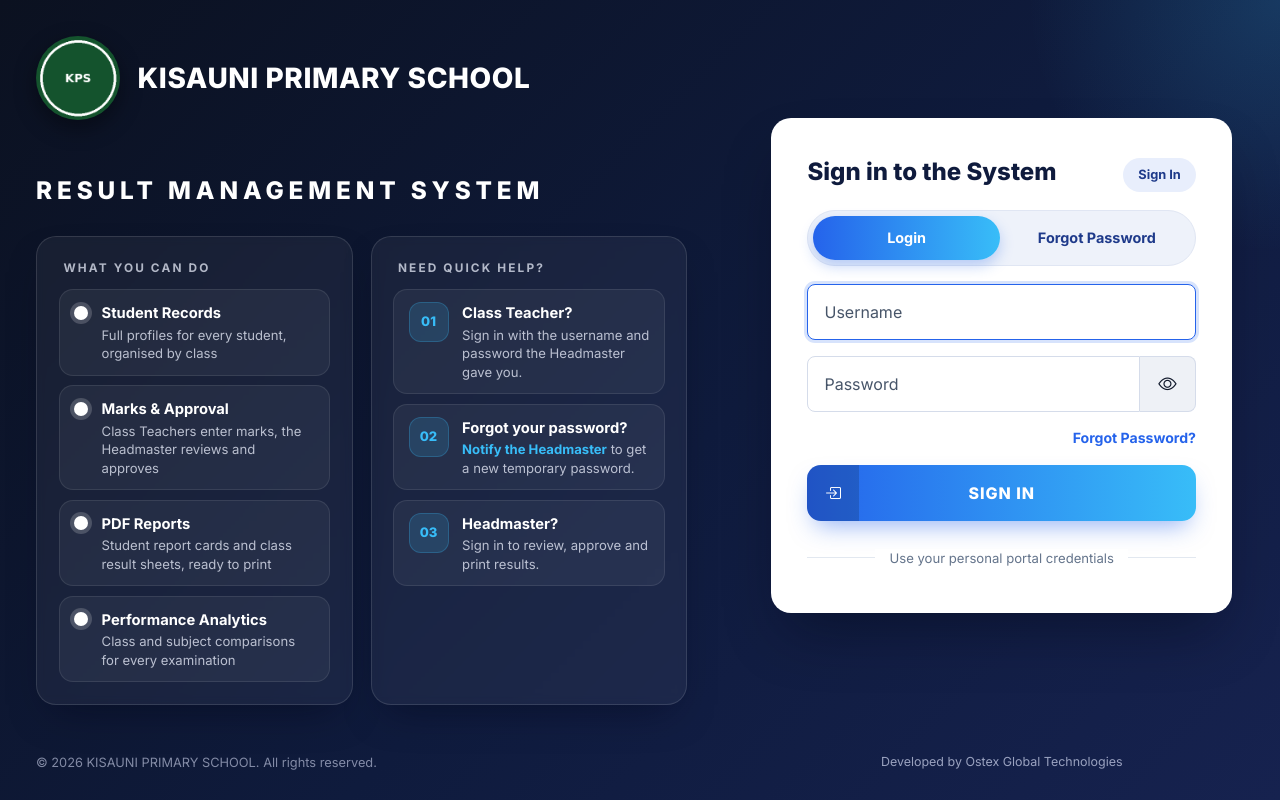
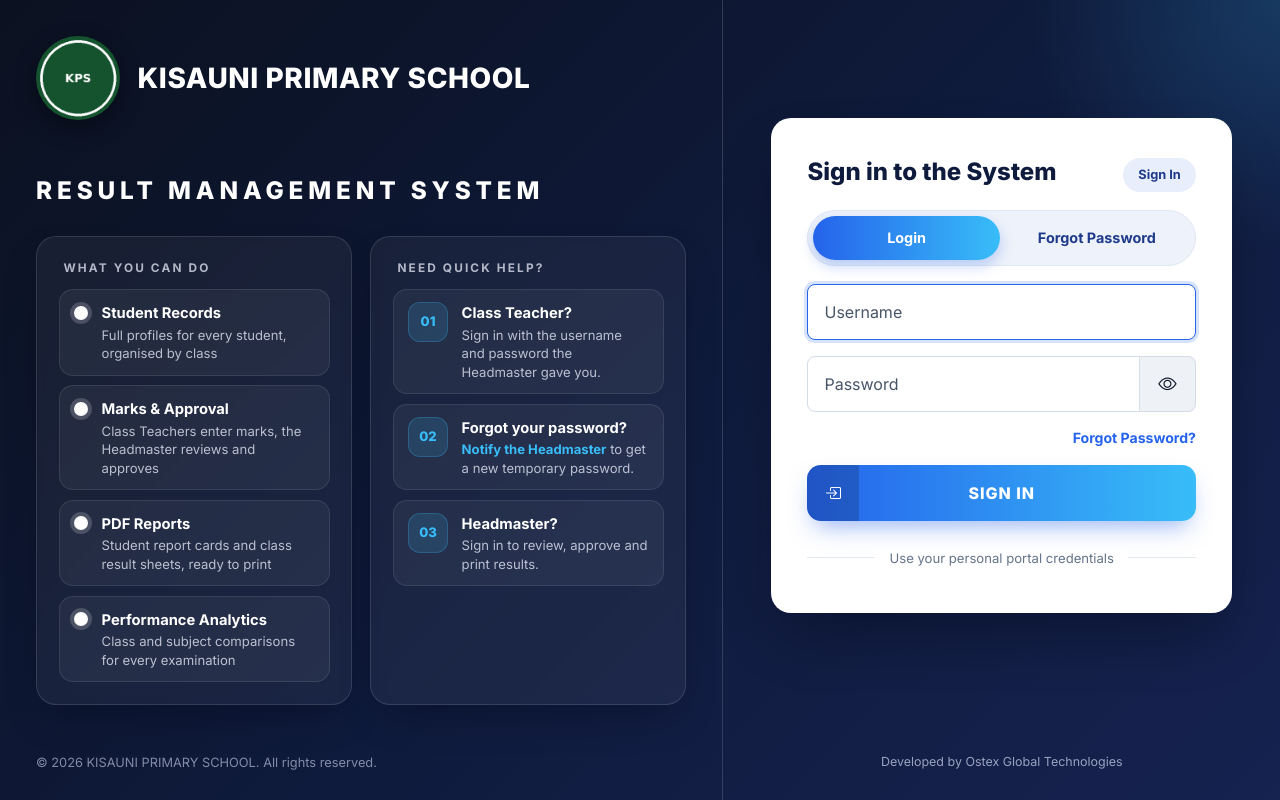
Before and after one commit to otthnachia6-ship-it/KISAUNI_RESULT_SYSTEM_LARAVEL_FINAL, a Laravel app: page /login in a window 1280 px wide. Run offline with Laravel 12, Linux system fonts and the light colour scheme; data comes from the database, SQL or seed files in the repository.

Commit message:
Login pages: vertical divider between the brand and sign-in panels (computers only)
A full-height line now separates the left brand/description panel from the right
sign-in form on screens >= 992px (school and Developer login). It is a single
border on .lp-brand, which already spans both grid rows, so no layout shifts.
Phones still stack the panels with no divider; existing CSS and responsiveness
are unchanged.

Co-Authored-By: Claude Opus 4.8 <noreply@anthropic.com>

```diff
--- a/public/css/style.css
+++ b/public/css/style.css
@@ -988,7 +988,10 @@ a.lp-tab:hover { background: rgba(37,99,235,.08); text-decoration: none; }
         grid-template-columns: minmax(0, 1.3fr) minmax(0, 1fr); grid-template-rows: 1fr auto;
         grid-template-areas: "brand form" "brand credit";
     }
-    .lp-brand { grid-area: brand; display: flex; padding: 2.25rem 2.25rem 1.75rem; }
+    /* A clean vertical divider between the brand (left) and the sign-in form (right).
+       brand spans both grid rows, so the line runs the full height. Only here (>= 992px);
+       phones stack the panels, so no divider there. */
+    .lp-brand { grid-area: brand; display: flex; padding: 2.25rem 2.25rem 1.75rem; border-right: 1px solid rgba(255, 255, 255, .15); }
     .lp-brand-inner { display: flex; flex-direction: column; width: 100%; max-width: 860px; }
     .lp-top { display: flex; align-items: center; gap: 1.1rem; }
     .lp-logo { width: 84px; height: 84px; }
```
